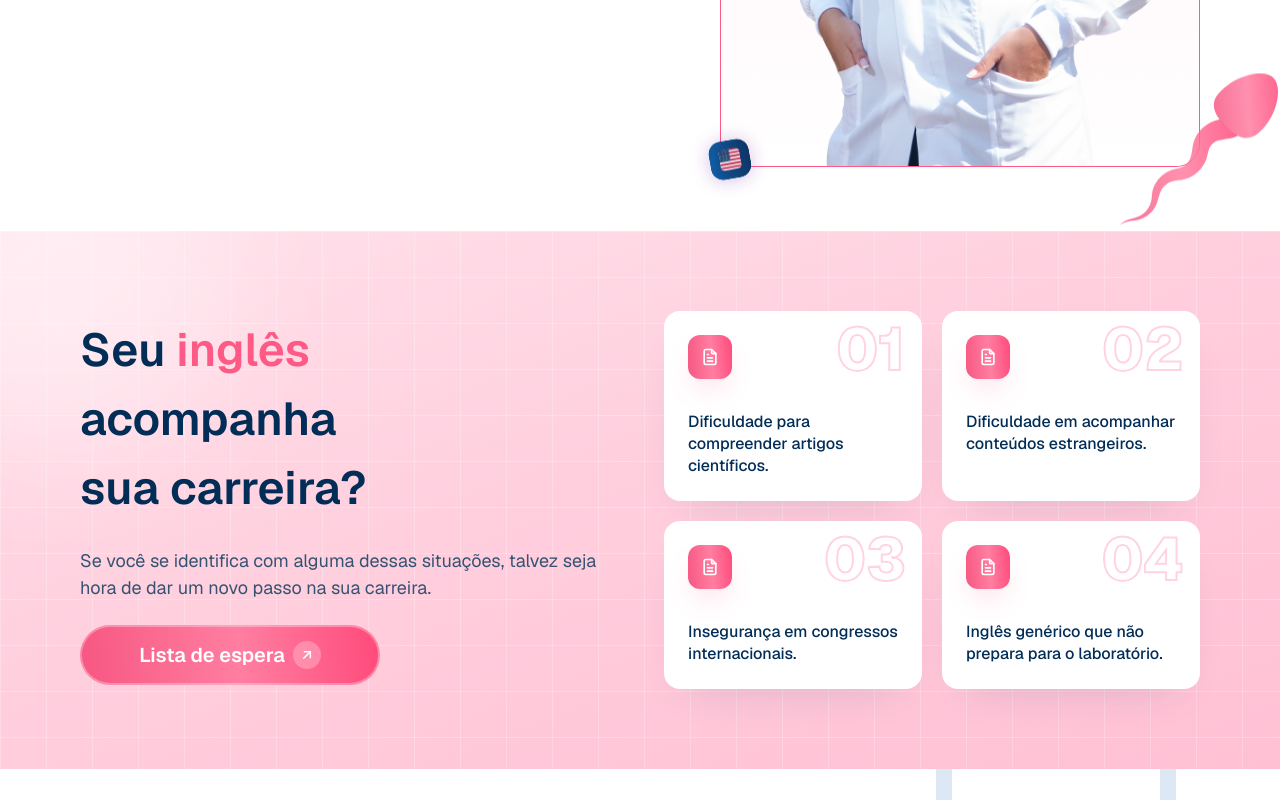
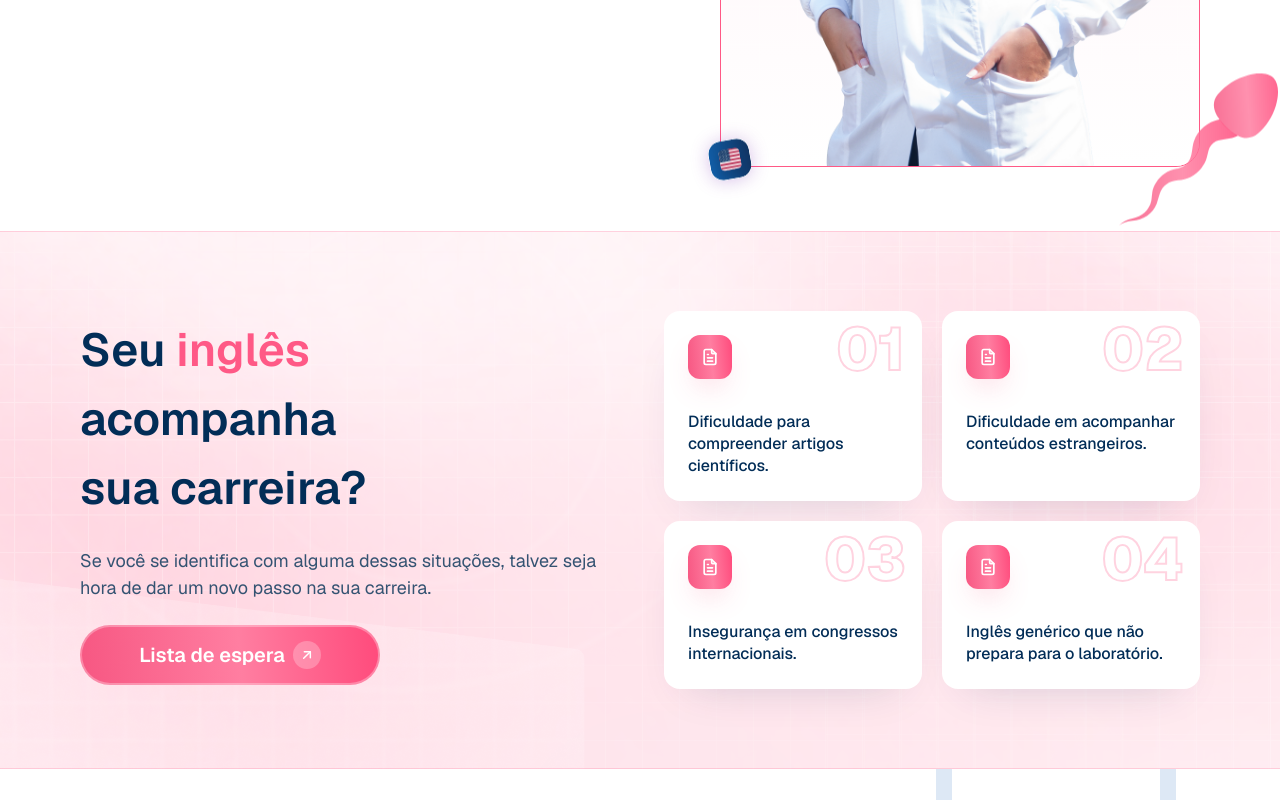
Before and after one commit to gsalviete/beyond-the-lab, a React (Vite) app: page / in a window 1280 px wide. Shown: the part 720-1520 px from the top of the page. Built offline with nearby package versions, Linux system fonts and the light colour scheme.

Commit message:
feat: section painpoints finished

```diff
--- a/src/components/PainPoints.jsx
+++ b/src/components/PainPoints.jsx
@@ -9,18 +9,11 @@ const cards = [
 
 export default function PainPoints() {
   return (
-    <section id="pain-points" className="relative overflow-hidden bg-rose-grad py-20">
-      {/* subtle grid across the whole band */}
-      <div
-        className="pointer-events-none absolute inset-0 opacity-60"
-        style={{
-          backgroundImage:
-            'linear-gradient(#ffffff66 1px, transparent 1px), linear-gradient(90deg, #ffffff66 1px, transparent 1px)',
-          backgroundSize: '46px 46px',
-        }}
-      />
-      {/* soft highlight */}
-      <div className="pointer-events-none absolute -left-24 -top-24 h-80 w-80 rounded-full bg-white/40 blur-3xl" />
+    <section
+        id="pain-points"
+        className="relative overflow-hidden bg-cover bg-center bg-no-repeat py-20"
+        style={{ backgroundImage: "url('/assets/painpoints-bg.png')" }}
+      >
 
       <div className="container-page relative grid items-center gap-12 lg:grid-cols-2">
         <div className="flex flex-col gap-6">
@@ -50,7 +43,7 @@ export default function PainPoints() {
               >
                 {c.n}
               </span>
-              <span className="grid h-11 w-11 place-items-center rounded-xl bg-brand-grad text-white shadow-pill transition-transform duration-300 group-hover:scale-110">
+              <span className="shine grid h-11 w-11 place-items-center rounded-xl bg-brand-grad text-white shadow-pill transition-transform duration-300 group-hover:scale-110">
                 <FileText className="h-5 w-5" />
               </span>
               <p className="mt-8 max-w-[15rem] font-medium leading-snug text-ink">{c.text}</p>
--- a/src/index.css
+++ b/src/index.css
@@ -36,13 +36,18 @@
            hover:-translate-y-0.5 hover:shadow-[0_18px_38px_-10px_rgba(247,88,131,0.45)]
            active:translate-y-0 active:scale-[.98];
   }
-  .btn-brand::after {
+  /* brilho diagonal reutilizável — dispara no próprio hover ou no hover do .group pai */
+  .shine { @apply relative overflow-hidden; }
+  .btn-brand::after,
+  .shine::after {
     content: '';
     @apply pointer-events-none absolute inset-0 -translate-x-[130%];
     background: linear-gradient(105deg, transparent 30%, rgba(255,255,255,0.45) 50%, transparent 70%);
     transition: transform 0.7s ease;
   }
-  .btn-brand:hover::after { transform: translateX(130%); }
+  .btn-brand:hover::after,
+  .shine:hover::after,
+  .group:hover .shine::after { transform: translateX(130%); }
 
   /* variante do header — Figma: 190x41, sem sombra */
   .btn-brand-sm {
```
Also changed, not shown: public/assets/painpoints-bg.png (added), 1 other file (tests, documents, lock files or other folders).
